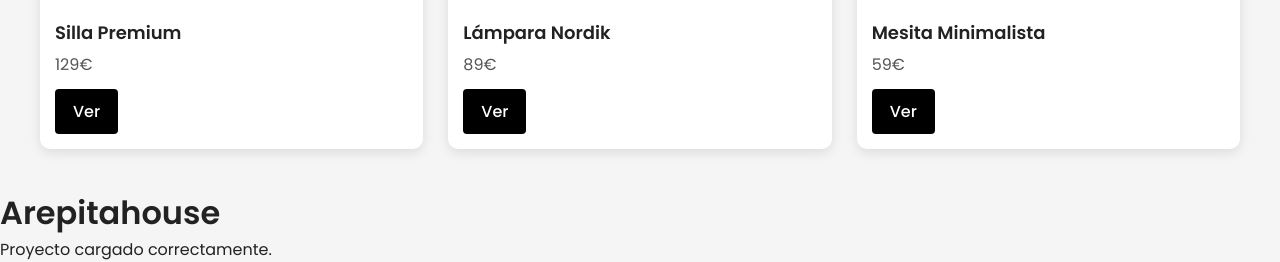
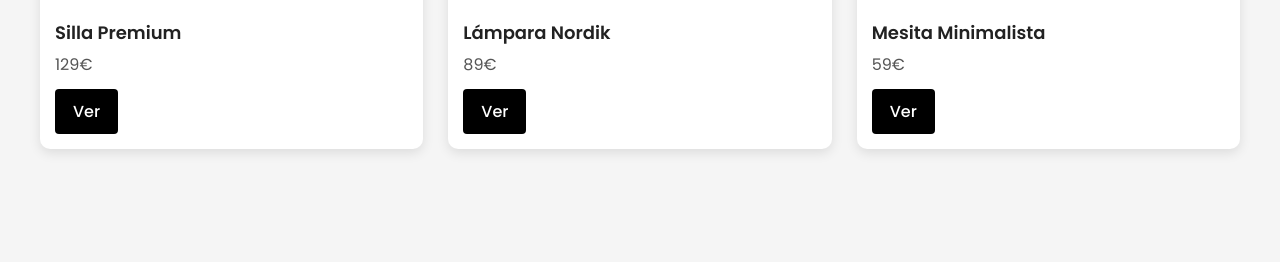
Before and after one commit to LeonardoDavidReyesLucena/arepitahouse, a plain HTML site: page index.html in a window 1280 px wide. Shown: the part 848-1110 px from the top of the page. After the commit the page ends 1037 px from the top, so only its background shows below. Drawn offline with Linux system fonts and the light colour scheme; no server answers.

Commit message:
index.html

```diff
--- a/index.html
+++ b/index.html
@@ -52,7 +52,6 @@
 <h2 style="margin:40px 40px 10px;">Productos destacados</h2>
 
 <div class="products-container">
-    <!-- Productos destacados -->
     <div class="product-card">
         <img src="https://images.pexels.com/photos/1866149/pexels-photo-1866149.jpeg">
         <div class="product-info">
@@ -83,4 +82,3 @@
 
 </body>
 </html>
-</head><body><h1>Arepitahouse</h1><p>Proyecto cargado correctamente.</p></body></html>
```
